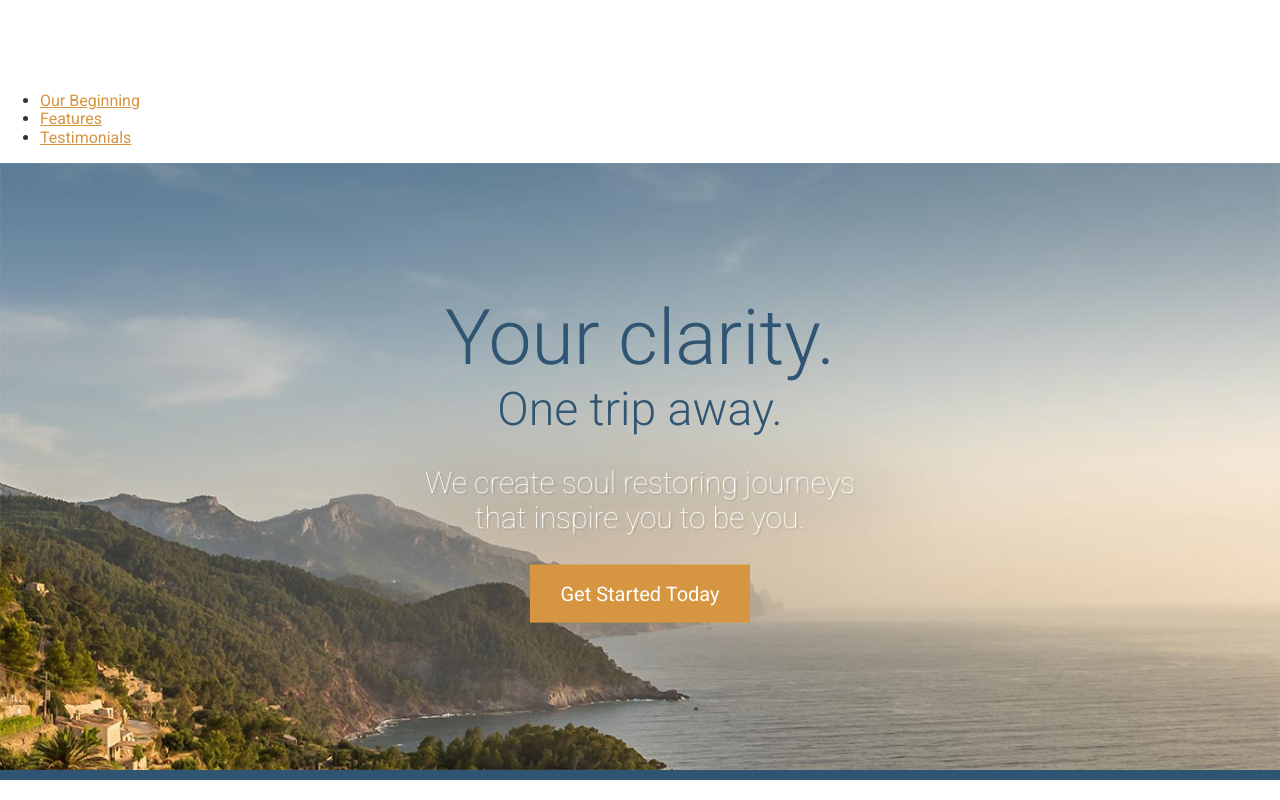
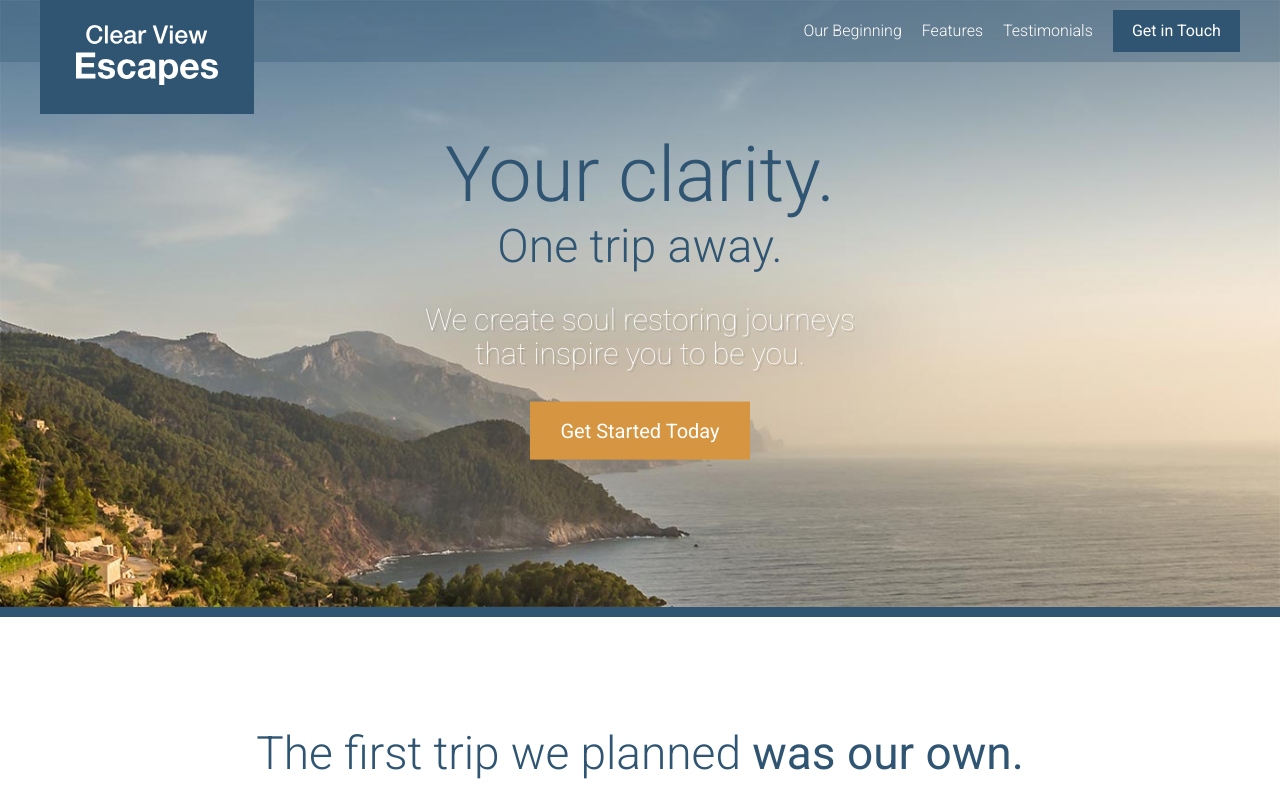
Before and after one commit to wseelmann/travel-site, a website: page app/index.html in a window 1280 px wide. Shown: the top 800 px of the page. Drawn offline with Linux system fonts and the light colour scheme.

Commit message:
styles header on large screen

```diff
--- a/app/assets/styles/modules/_btn.css
+++ b/app/assets/styles/modules/_btn.css
@@ -1,5 +1,5 @@
 .btn {
-	background-color: $ mainBlue;
+	background-color: $mainBlue;
 	color: #fff;
 	text-decoration: none;
 	padding: .75rem 1.2rem;
--- /dev/null
+++ b/app/assets/styles/modules/_primary-nav.css
@@ -0,0 +1,27 @@
+.primary-nav {
+
+
+    &--pull-right {
+         float: right;
+    }
+
+    ul {
+        margin: 0;
+        padding: 0;
+        @mixin clearfix;
+    }
+
+    li {
+        list-style: none;
+        float: left;
+        padding-right: 20px;
+    }
+
+    a {
+        color: #fff;
+        font-weight: 300;
+        text-decoration: none;
+        display: block;
+        padding: 12px 0;
+    }
+}
--- /dev/null
+++ b/app/assets/styles/modules/_site-header.css
@@ -0,0 +1,19 @@
+.site-header {
+    padding: 10px 0;
+    position: absolute;
+    width: 100%;
+    z-index: 2;
+    background-color: rgba($mainBlue, .3);
+
+    &__btn-container {
+        float: right;
+    }
+
+    &__logo {
+        position: absolute;
+        top: 0;
+        background-color: $mainBlue;
+        padding: 25px 36px;
+     }
+
+}
--- a/app/assets/styles/styles.css
+++ b/app/assets/styles/styles.css
@@ -14,3 +14,5 @@
 @import "modules/_testimonial.css";
 @import "modules/_sprite.css";
 @import "modules/_site-footer.css";
+@import "modules/_site-header.css";
+@import "modules/_primary-nav.css";
--- a/app/index.html
+++ b/app/index.html
@@ -6,21 +6,28 @@
   <title>Clear View Escapes</title>
   <meta name="keywords" content="Travel planning, travel bundles, travel escapes">
   <meta name="description" content="Your clarity. One trip away. We create soul restoring journeys that inspire you to be you.">
-</head>
+
 
   <link rel="stylesheet" href="temp/styles/styles.css">
-
+</head>
 <body>
-  <header>
+  <header class="site-header">
+    <div class="wrapper">
+      <div class="site-header__logo">
         <img src="assets/images/icons/clear-view-escapes.svg">
+      </div>
+      <div class="site-header__btn-container">
         <a href="#" class="btn">Get in Touch</a>
-    <nav>
+      </div>
+      <nav class="primary-nav primary-nav--pull-right">
         <ul>
           <li><a href="#our-beginning">Our Beginning</a></li>
           <li><a href="#features">Features</a></li>
           <li><a href="#testimonials">Testimonials</a></li>
         </ul>
       </nav>
+    </div>
+
   </header>
 
   <div class="large-hero">
--- a/app/temp/styles/styles.css
+++ b/app/temp/styles/styles.css
@@ -436,7 +436,7 @@
 	}
 
 .btn {
-	background-color: $ mainBlue;
+	background-color: #2f5572;
 	color: #fff;
 	text-decoration: none;
 	padding: .75rem 1.2rem;
@@ -1003,3 +1003,52 @@
           margin-right: 1.4rem
     }
 	}
+
+.site-header {
+    padding: 10px 0;
+    position: absolute;
+    width: 100%;
+    z-index: 2;
+    background-color: rgba(47,85,114, .3);
+
+}
+
+.site-header__btn-container {
+        float: right;
+    }
+
+.site-header__logo {
+        position: absolute;
+        top: 0;
+        background-color: #2f5572;
+        padding: 25px 36px;
+     }
+
+.primary-nav--pull-right {
+         float: right;
+    }
+
+.primary-nav ul {
+        margin: 0;
+        padding: 0;
+    }
+
+.primary-nav ul::after {
+		content: "";
+		clear: both;
+		display: table;
+	}
+
+.primary-nav li {
+        list-style: none;
+        float: left;
+        padding-right: 20px;
+    }
+
+.primary-nav a {
+        color: #fff;
+        font-weight: 300;
+        text-decoration: none;
+        display: block;
+        padding: 12px 0;
+    }
--- a/gulp/tasks/styles.js
+++ b/gulp/tasks/styles.js
@@ -4,11 +4,12 @@
 autoprefixer = require('autoprefixer'),
 cssvars = require('postcss-simple-vars'),
 nested = require('postcss-nested'),
-cssImport = require('postcss-import');
+cssImport = require('postcss-import'),
+hexrgba = require('postcss-hexrgba');
 
 gulp.task('styles', function () {
 	return gulp.src('./app/assets/styles/styles.css')
-		.pipe(postcss([cssImport, mixins, cssvars, nested, autoprefixer]))
+		.pipe(postcss([cssImport, mixins, cssvars, nested, hexrgba, autoprefixer]))
 		.on('error', function (errorInfo) {
 			console.log(errorInfo.toString());
 			this.emit('end');
--- a/package.json
+++ b/package.json
@@ -15,6 +15,7 @@
     "gulp-rename": "^1.4.0",
     "gulp-svg-sprite": "^1.5.0",
     "gulp-watch": "^4.3.11",
+    "postcss-hexrgba": "^1.0.1",
     "postcss-import": "^11.1.0",
     "postcss-mixins": "^6.2.1",
     "postcss-nested": "^2.1.2",
```
Lines whose indentation alone changed are shown as unchanged.
